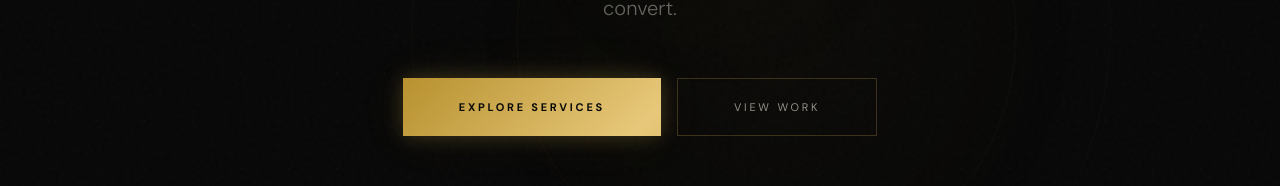
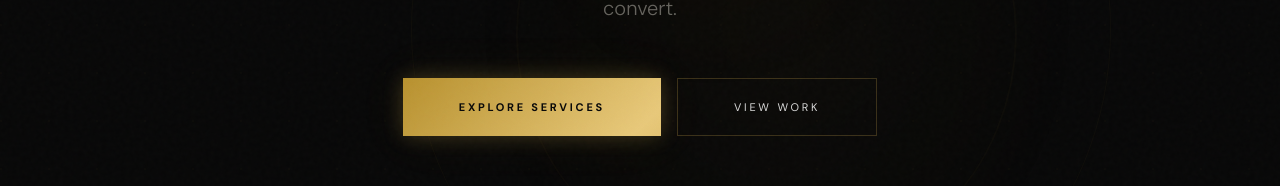
Before and after one commit to humku/mayaforge, a Next.js app: page / in a window 1280 px wide. Shown: the part 552-738 px from the top of the page. Built offline with nearby package versions, Linux system fonts and the light colour scheme.

Commit message:
brighter text

```diff
--- a/src/app/globals.css
+++ b/src/app/globals.css
@@ -7,7 +7,7 @@
 /* ── Base ── */
 *, *::before, *::after { box-sizing: border-box; }
 html { scroll-behavior: smooth; cursor: none; }
-body { background: #080808; color: #f0ebe0; overflow-x: hidden; }
+body { background: #080808; color: #ffffff; overflow-x: hidden; }
 ::selection { background: #c9a84c44; color: #e8c97a; }
 ::-webkit-scrollbar { width: 2px; }
 ::-webkit-scrollbar-track { background: #080808; }
@@ -58,7 +58,7 @@ body { background: #080808; color: #f0ebe0; overflow-x: hidden; }
   transform: translateY(-2px);
 }
 .ghost-btn {
-  border: 1px solid rgba(201,168,76,0.25); color: rgba(240,235,224,0.6);
+  border: 1px solid rgba(201,168,76,0.25); color: rgba(255,255,255,0.85);
   transition: all 0.3s ease;
 }
 .ghost-btn:hover { border-color: rgba(201,168,76,0.6); color: #e8c97a; }
```
